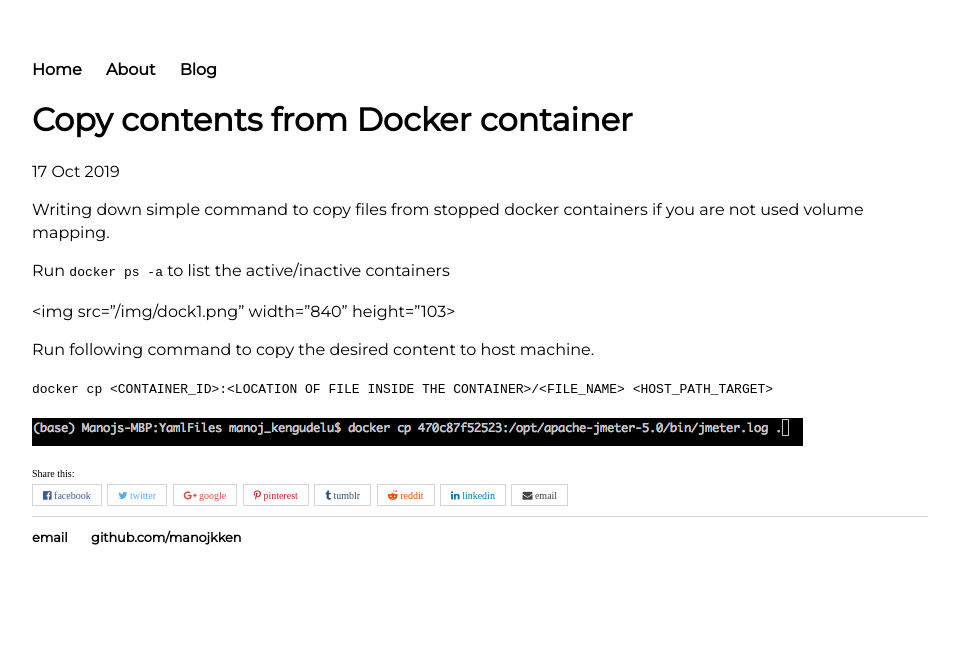
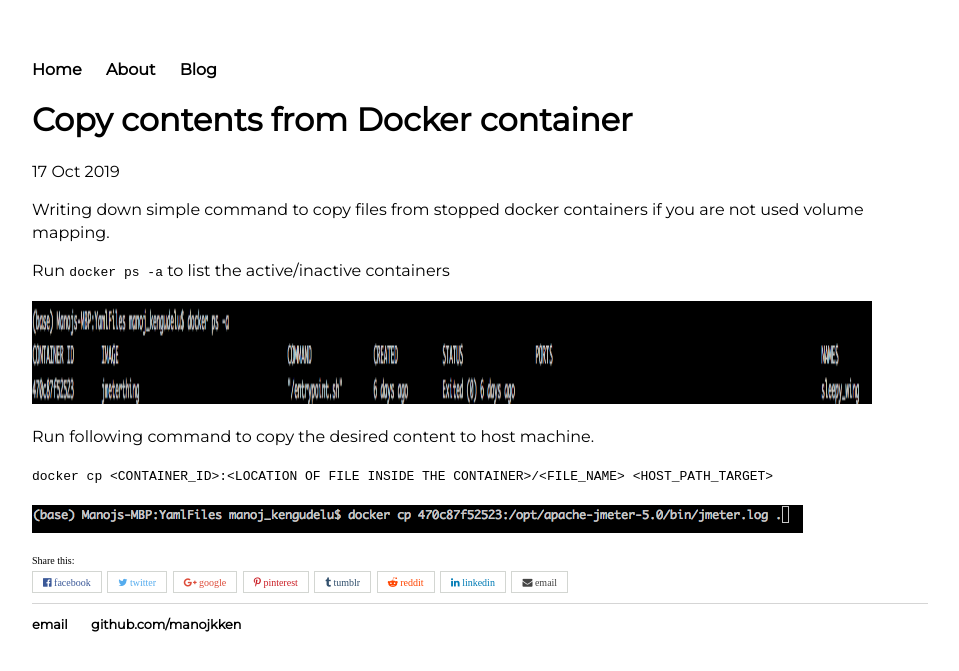
Before and after one commit to mkken/mkken.github.io, a Jekyll site: the page built from _posts/2019-10-17-copy-from-docker-container.md, in a window 1280 px wide. Shown: the top 671 px of the page, without its empty margins (160-1119 px from the left). Built offline with Jekyll 4.4.1, drawn with Linux system fonts in a browser that asks for light colours.

Commit message:
new post

````diff
--- a/_posts/2019-10-17-copy-from-docker-container.md
+++ b/_posts/2019-10-17-copy-from-docker-container.md
@@ -9,7 +9,7 @@
 Run ```docker ps -a``` to list the active/inactive containers
 
 
-<img src="/img/dock1.png" width="840" height="103>
+<img src="/img/dock1.png" width="840" height="103">
 
 
 Run following command to copy the desired content to host machine.
````
